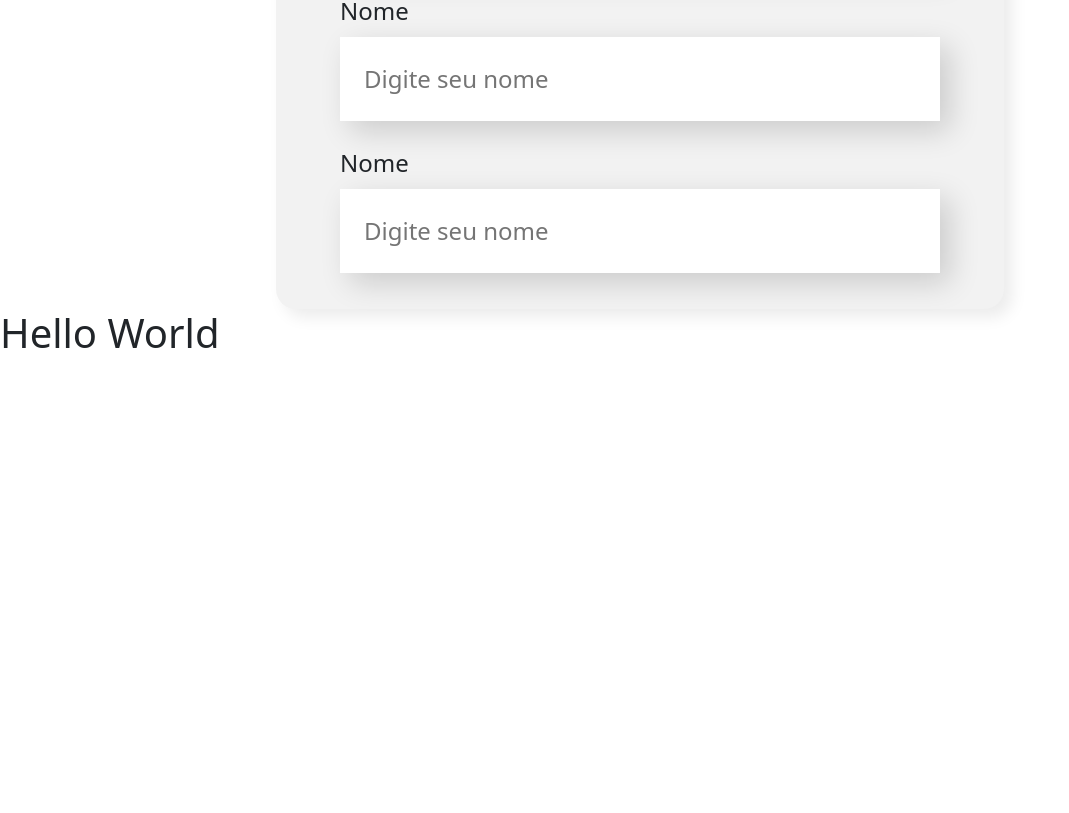
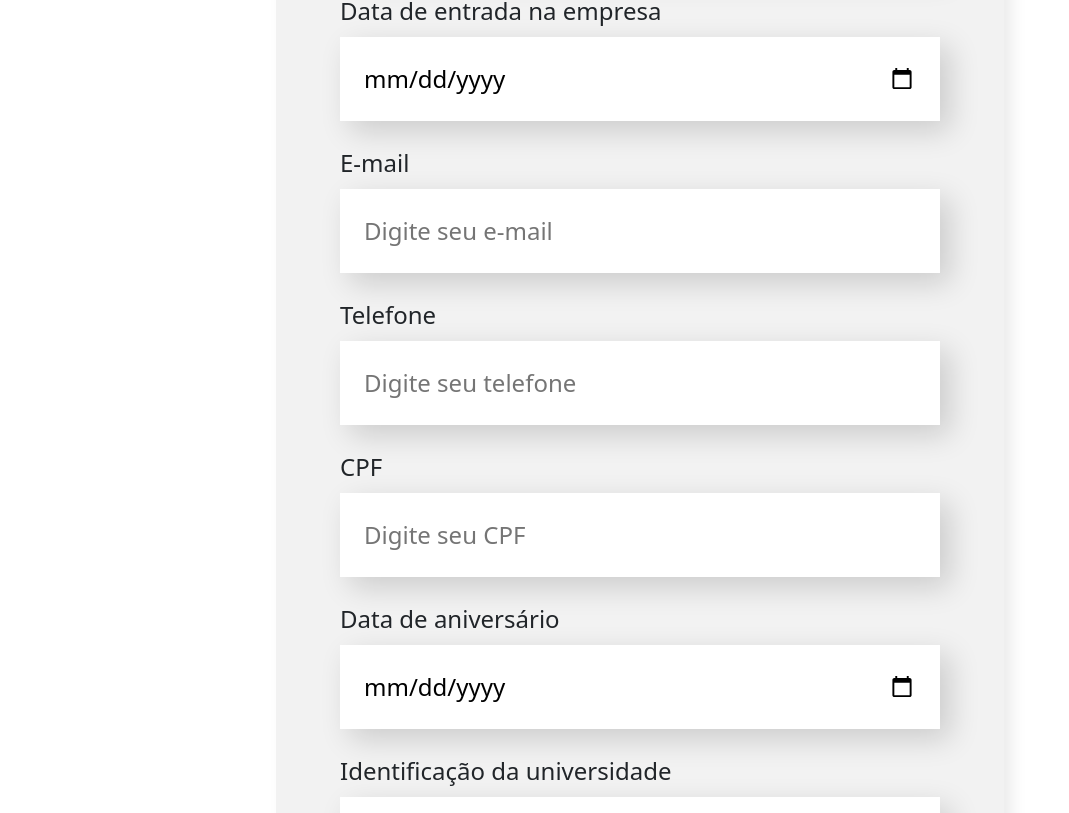
Before and after one commit to FelipeFerraz4/organograma, a React (Vite) app in the folder front-end/: page / in a window 1280 px wide. Shown: the part 407-1220 px from the top of the page, without its empty margins (0-1069 px from the left). Before the commit the page ends 800 px from the top, so only its background shows below. Built offline with nearby package versions, Linux system fonts and the light colour scheme.

Commit message:
creation of textInput

```diff
--- a/front-end/src/components/AddForm/index.jsx
+++ b/front-end/src/components/AddForm/index.jsx
@@ -4,30 +4,76 @@ import './style.css';
 
 function AddForm() {
     const [name, setName] = useState('');
+    const [date, setDate] = useState('');
+    const [email, setEmail] = useState('');
+    const [phone, setPhone] = useState('');
+    const [cpf, setCpf] = useState('');
+    const [universityIdentifier, setUniversityIdentifier] = useState('');
+    const [birthday, setBirthday] = useState('');
+
     return(
         <form action="" className="form">
             <TextInput
                 label="Nome"
                 name="name"
+                type='text'
                 placeholder="Digite seu nome"
                 value={name}
                 setValue={setName}
                 required
             />
             <TextInput
-                label="Nome"
-                name="name"
-                placeholder="Digite seu nome"
-                value={name}
-                setValue={setName}
+                label="Data de entrada na empresa"
+                name="data"
+                type='date'
+                placeholder=""
+                value={date}
+                setValue={setDate}
                 required
             />
             <TextInput
-                label="Nome"
-                name="name"
-                placeholder="Digite seu nome"
-                value={name}
-                setValue={setName}
+                label="E-mail"
+                name="email"
+                type='email'
+                placeholder="Digite seu e-mail"
+                value={email}
+                setValue={setEmail}
+                required
+            />
+            <TextInput
+                label="Telefone"
+                name="phone"
+                type="tel"
+                placeholder="Digite seu telefone"
+                value={phone}
+                setValue={setPhone}
+                required
+            />
+            <TextInput
+                label="CPF"
+                name="cpf"
+                type="text"
+                placeholder="Digite seu CPF"
+                value={cpf}
+                setValue={setCpf}
+                required
+            />
+            <TextInput
+                label="Data de aniversário"
+                name="birthday"
+                type="date"
+                placeholder=""
+                value={birthday}
+                setValue={setBirthday}
+                required
+            />
+            <TextInput
+                label="Identificação da universidade"
+                name="universityId"
+                type="text"
+                placeholder="Digite seu número de identificação da universidade"
+                value={universityIdentifier}
+                setValue={setUniversityIdentifier}
                 required
             />
         </form>
```
